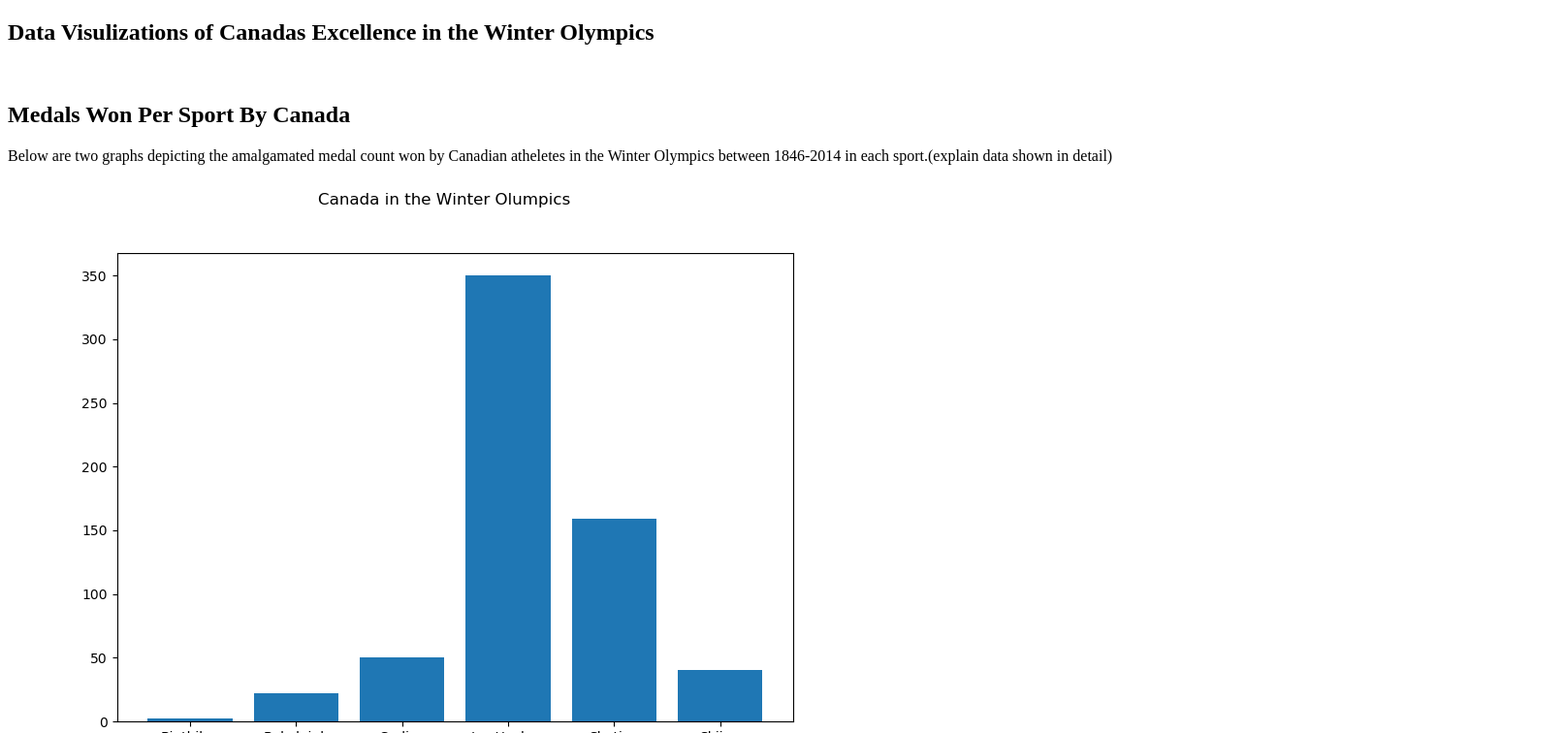
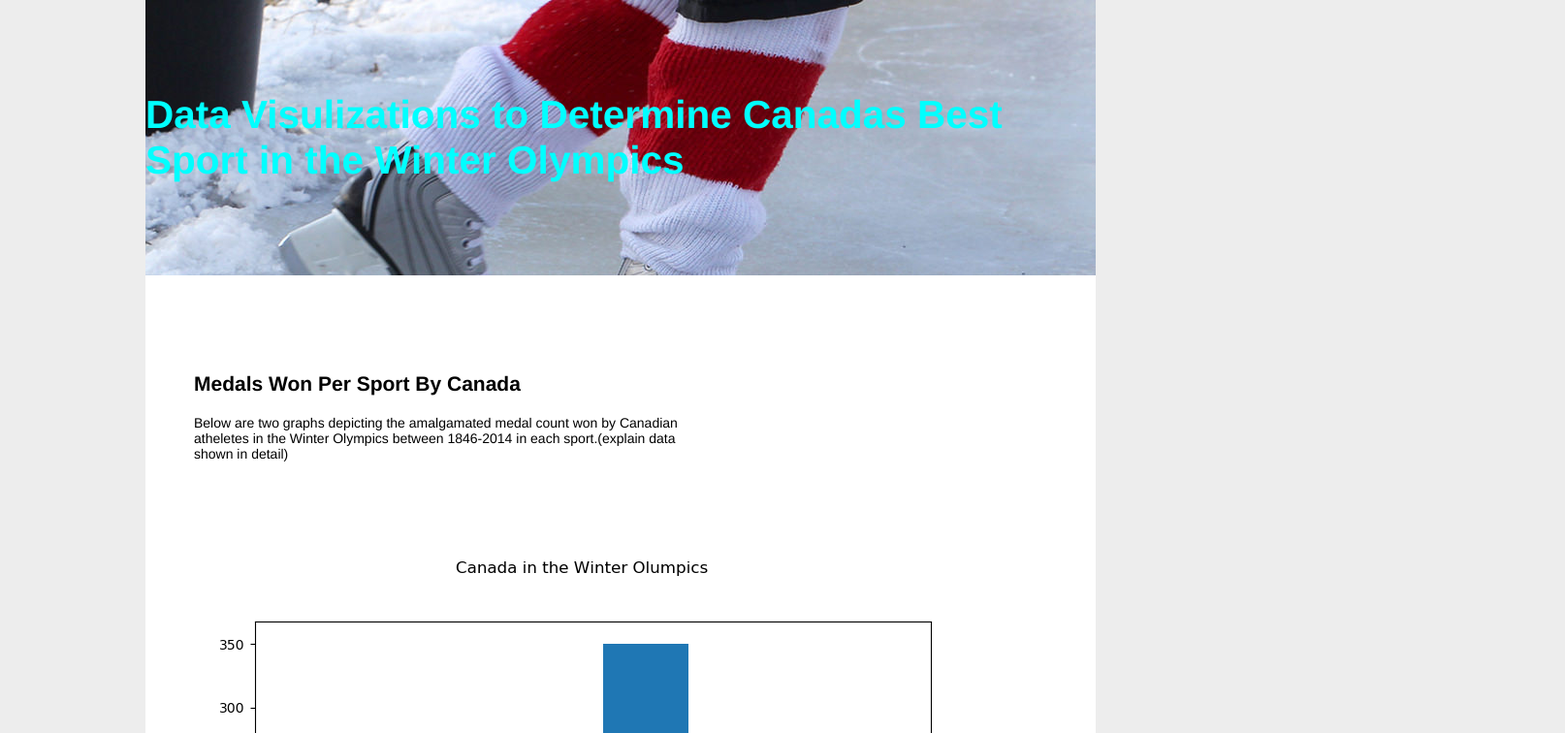
Before and after one commit to emmorga2007/WinterOlympicsDataVis, a plain HTML site: page index.html in a window 1280 px wide. Shown: the top 756 px of the page at 97% size, 1614 px wide, since content can reach past the window. Drawn offline with Linux system fonts and the light colour scheme.

Commit message:
doing the css

```diff
--- a/css/main.css
+++ b/css/main.css
@@ -1,6 +1,56 @@
 @charset "UTF-8";
 /* CSS Document */
+
+div,p,body,header,footer,section,article,nav,h1,h2,h3,h4 {
+margin: 0;
+padding: 0;
+}
+
+img {
+border: none;
+margin: 0;
+padding: 0;
+}
+
+body {
+  font-family: "Helvetica Neue", Helvetica, Arial, sans-serif;
+  font-size: 14px;
+  color: #000;
+  background-color: #ededed;
+}
 
 .hidden{
   display:none;
 }
+
+#sitecontainer {
+	width: 980px;
+ 	margin: 0 auto;
+  	background-color: #fff;
+}
+
+.headtitle {
+	height: 284px;
+  	width: 980px;
+	position: relative; /*set to relative to anything that uses absolute inside will positioned to the top left corner of this element*/
+  	display: flex;
+  	flex-direction: column;
+  	justify-content: center;
+	font-size: 27px;
+	color: aqua;
+	background: url(../images/Header-Background-Hockey-Final2.jpg) no-repeat;
+}
+
+.dataOne h2 {
+	margin-left: 50px;
+	margin-top: 100px;
+	margin-bottom: 20px;
+}
+
+.dataOne p {
+	display:block;
+	word-wrap: normal;
+	width: 500px;
+	margin-left: 50px;
+	margin-bottom:90px;
+}
--- a/index.html
+++ b/index.html
@@ -2,16 +2,15 @@
 <html lang="en">
 <head>
 <meta charset="UTF-8">
-<title>Canadas Excellence</title>
+<title>Canadas Best Sport</title>
 <link href="css/main.css" rel="stylesheet" type="text/css" media="screen">
 </head>
 <body>
-	<div><!-- site container -->
-	<h1 class="hidden">Canadas Excellence</h1>
+	<div id="sitecontainer"><!-- site container -->
+	<h1 class="hidden">Canadas Best Sport</h1>
 	<header>
-		<section id="Header">
-			<h1>Data Visulizations of Canadas Excellence in the Winter Olympics</h1>
-			<img src=""><!--insert header img here -->
+		<section class="headtitle">
+			<h1>Data Visulizations to Determine Canadas Best Sport in the Winter Olympics</h1>
 		</section>
 	</header>
 
```
Also changed, not shown: images/Header-Background-Hockey-Final2.jpg (added), 3 other files.
